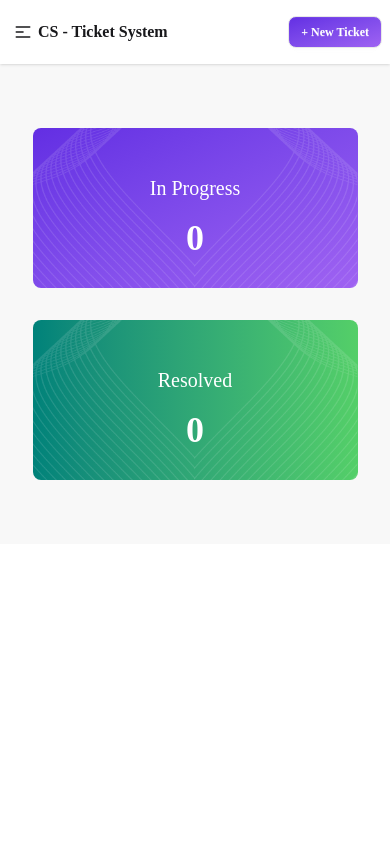
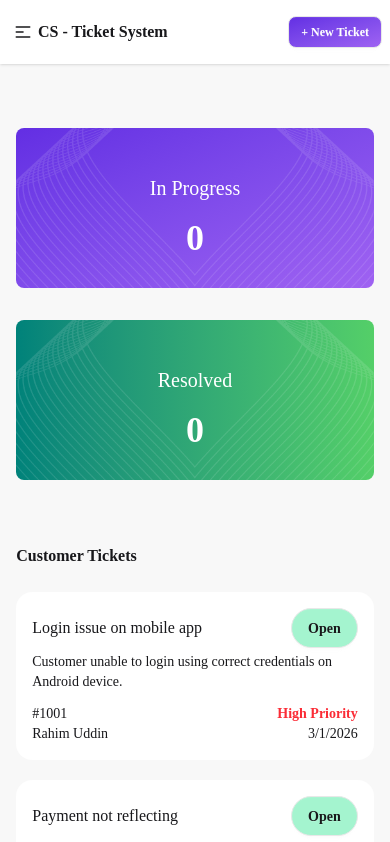
Before and after one commit to apupaul1/Customer-Support-Zone, a React (Vite) app: page / in a window 390 px wide. Shown: the top 842 px of the page. Built offline with nearby package versions, Linux system fonts and the light colour scheme; a web font is replaced by a local one.

Commit message:
Added Customer tickets and Task status functional

```diff
--- /dev/null
+++ b/public/tickets.json
@@ -0,0 +1,139 @@
+{
+  "tickets": [
+    {
+      "id": 1001,
+      "title": "Login issue on mobile app",
+      "description": "Customer unable to login using correct credentials on Android device.",
+      "customer": "Rahim Uddin",
+      "priority": "High",
+      "status": "Open",
+      "createdAt": "2026-03-01T09:15:00Z"
+    },
+    {
+      "id": 1002,
+      "title": "Payment not reflecting",
+      "description": "Customer completed payment but order status still pending.",
+      "customer": "Nusrat Jahan",
+      "priority": "High",
+      "status": "Open",
+      "createdAt": "2026-03-01T11:20:00Z"
+    },
+    {
+      "id": 1003,
+      "title": "Password reset email not received",
+      "description": "User requested password reset but did not receive email.",
+      "customer": "Tanvir Hasan",
+      "priority": "Medium",
+      "status": "Open",
+      "createdAt": "2026-02-28T16:45:00Z"
+    },
+    {
+      "id": 1004,
+      "title": "App crashes on checkout",
+      "description": "Application crashes when customer tries to checkout cart items.",
+      "customer": "Sadia Islam",
+      "priority": "High",
+      "status": "Open",
+      "createdAt": "2026-02-27T14:30:00Z"
+    },
+    {
+      "id": 1005,
+      "title": "Refund request for duplicate order",
+      "description": "Customer accidentally placed two identical orders and requests refund.",
+      "customer": "Imran Hossain",
+      "priority": "Medium",
+      "status": "Open",
+      "createdAt": "2026-02-26T10:10:00Z"
+    },
+    {
+      "id": 1006,
+      "title": "Unable to update profile",
+      "description": "Customer cannot update phone number in profile settings.",
+      "customer": "Mithila Rahman",
+      "priority": "Low",
+      "status": "Open",
+      "createdAt": "2026-02-25T08:55:00Z"
+    },
+    {
+      "id": 1007,
+      "title": "Order delivered to wrong address",
+      "description": "Customer claims order was delivered to incorrect address.",
+      "customer": "Arif Chowdhury",
+      "priority": "High",
+      "status": "Open",
+      "createdAt": "2026-02-24T13:40:00Z"
+    },
+    {
+      "id": 1008,
+      "title": "Coupon code not working",
+      "description": "Promo code applied but discount not showing.",
+      "customer": "Farhana Akter",
+      "priority": "Medium",
+      "status": "Open",
+      "createdAt": "2026-02-23T15:25:00Z"
+    },
+    {
+      "id": 1009,
+      "title": "Website loading very slow",
+      "description": "Customer experiencing very slow loading times on homepage.",
+      "customer": "Shakib Al Hasan",
+      "priority": "High",
+      "status": "Open",
+      "createdAt": "2026-02-22T18:10:00Z"
+    },
+    {
+      "id": 1010,
+      "title": "Account suspended without notice",
+      "description": "Customer account suspended but no email notification received.",
+      "customer": "Jannatul Ferdous",
+      "priority": "High",
+      "status": "Open",
+      "createdAt": "2026-02-21T09:00:00Z"
+    },
+    {
+      "id": 1011,
+      "title": "Incorrect invoice amount",
+      "description": "Invoice shows higher amount than actual order total.",
+      "customer": "Mahmudul Hasan",
+      "priority": "Medium",
+      "status": "Open",
+      "createdAt": "2026-02-20T12:35:00Z"
+    },
+    {
+      "id": 1012,
+      "title": "Notification not working",
+      "description": "Push notifications are not received on iOS device.",
+      "customer": "Rupa Das",
+      "priority": "Low",
+      "status": "Open",
+      "createdAt": "2026-02-19T17:50:00Z"
+    },
+    {
+      "id": 1013,
+      "title": "Cannot download invoice PDF",
+      "description": "Download button not responding when clicking invoice PDF.",
+      "customer": "Sabbir Ahmed",
+      "priority": "Low",
+      "status": "Open",
+      "createdAt": "2026-02-18T10:15:00Z"
+    },
+    {
+      "id": 1014,
+      "title": "Search feature not returning results",
+      "description": "Search bar does not show relevant products.",
+      "customer": "Sharmin Sultana",
+      "priority": "Medium",
+      "status": "Open",
+      "createdAt": "2026-02-17T14:05:00Z"
+    },
+    {
+      "id": 1015,
+      "title": "Language not switching properly",
+      "description": "Changing language does not update all page contents.",
+      "customer": "Kamrul Hasan",
+      "priority": "Low",
+      "status": "Open",
+      "createdAt": "2026-02-16T19:30:00Z"
+    }
+  ]
+}
--- a/src/App.jsx
+++ b/src/App.jsx
@@ -1,9 +1,23 @@
-import { useState } from 'react'
+import { Suspense, useState } from 'react'
 import './App.css'
 import { ToastContainer, toast } from 'react-toastify';
 import Navbar from './components/Navbar/Navbar';
+import TicketsContainer from './components/TicketsContainer/TicketsContainer';
+import CardStatus from './components/CardStatus/CardStatus';
+
+
+const ticketsPromise = fetch('/tickets.json').then(res => res.json())
+
 
 function App() {
+
+  const [progressCount, setProgressCount] = useState(0)
+  const [taskName, setTaskName] = useState([])
+  const [resolved, setResolved] = useState([])
+
+  const handleRemove = (a) => {
+    console.log("Hello");
+  }
 
   return (
     <>
@@ -11,7 +25,7 @@ function App() {
         <Navbar></Navbar>
       </header>
       <main className='bg-base-200'>
-        <div className="flex flex-col lg:flex-row w-10/12 mx-auto py-16 gap-8">
+        <div className="flex flex-col lg:flex-row w-11/12 mx-auto py-16 gap-8">
           <div className="relative bg-linear-to-br from-[#632EE3] to-[#9F62F2]
             lg:h-50 h-40 lg:flex-1 rounded-lg text-white flex flex-col justify-center items-center">
             <div className="absolute inset-0 w-full h-full">
@@ -27,7 +41,7 @@ function App() {
               />
             </div>
             <h1 className="text-xl my-4">In Progress</h1>
-                <p className="text-4xl font-semibold">0</p>
+            <p className="text-4xl font-semibold">{progressCount}</p>
           </div>
 
           <div className="relative bg-linear-to-l from-[#54CF68] to-[#00827A] lg:h-50 h-40 lg:flex-1 rounded-lg text-white flex flex-col justify-center items-center">
@@ -44,9 +58,27 @@ function App() {
               />
             </div>
             <h1 className="text-xl my-4">Resolved</h1>
-                <p className="text-4xl font-semibold">0</p>
+            <p className="text-4xl font-semibold">{resolved.length}</p>
           </div>
         </div>
+
+        <section className='flex w-11/12 mx-auto gap-4 flex-col lg:flex-row pb-12'>
+          <Suspense fallback={<h1>Loading....</h1>}>
+            <TicketsContainer
+              setProgressCount={setProgressCount}
+              progressCount={progressCount}
+              ticketsPromise={ticketsPromise}
+              taskName={taskName}
+              setTaskName={setTaskName}
+            ></TicketsContainer>
+          </Suspense>
+          <CardStatus
+            taskName={taskName}
+            resolved={resolved}
+            setResolved={setResolved}
+            handleRemove={handleRemove}
+          ></CardStatus>
+        </section>
       </main>
 
       <footer></footer>
--- /dev/null
+++ b/src/components/CardStatus/CardStatus.jsx
@@ -0,0 +1,38 @@
+import React, { useState } from 'react';
+
+const CardStatus = ({ taskName, resolved, setResolved }) => {
+
+
+    return (
+        <div className='flex-1'>
+            <div>
+                <h1 className='font-bold'>Task Status</h1>
+                <div className='text-sm text-gray-500 my-3'>
+                    {taskName.length == 0 ? 'Select a ticket to add to Task Status' : <div className='flex flex-col gap-3'>
+                        {taskName.map(task => <div key={task.id} className='bg-base-100 p-4 shadow-lg rounded-xl'>
+                            <h1 className='mb-4'>{task.title}</h1>
+                            <button onClick={() => {
+                                const updatedResolved = [...resolved, task]
+                                setResolved(updatedResolved)
+                            }}
+                                className='btn w-full btn-success text-base-100'>Complete</button>
+                        </div>)}
+                    </div>}
+                </div>
+            </div>
+
+            <div>
+                <h1 className='font-bold'>Resolved Task</h1>
+                <div className='text-sm text-gray-500 my-3'>
+                    {resolved.length == 0 ? 'No Resolved Task Yet.' : <div className='flex flex-col gap-3'>
+                        {resolved.map(resolve => <div key={resolve.id} className='bg-base-100 p-4 shadow-lg rounded-xl'>
+                            <h1 className='mb-4'>{resolve.title}</h1>
+                        </div>)}
+                    </div>}
+                </div>
+            </div>
+        </div>
+    );
+};
+
+export default CardStatus;
--- /dev/null
+++ b/src/components/TicketCard/TicketCard.jsx
@@ -0,0 +1,60 @@
+import React, { useState } from 'react';
+import { toast } from 'react-toastify';
+
+const TicketCard = ({ ticket, setProgressCount, progressCount, taskName, setTaskName }) => {
+
+    const { id, title, description, customer, priority, status, createdAt } = ticket
+
+    const formattedDate = new Date(createdAt).toLocaleDateString("en-US");
+
+    const [isClicked, setIsClicked] = useState(false);
+
+    const handleClick = () => {
+        if (isClicked) {
+            toast.error("You have already added to be resolved")
+            return;
+        }
+        setIsClicked(true);
+        setProgressCount(progressCount + 1)
+
+        const data = { id, title }
+        const updatedData = [...taskName,data]
+        setTaskName(updatedData)
+    };
+
+    return (
+        <div
+            onClick={handleClick}
+            className={`bg-base-100 p-4 rounded-2xl ${isClicked ? 'cursor-not-allowed' : 'cursor-pointer'}`}
+        >
+            <div className='flex justify-between mb-1 items-center'>
+                <h1>{title}</h1>
+                <button className={"btn rounded-full bg-emerald-200"}>{status}</button>
+            </div>
+
+            <div className='mb-3'>
+                <p className='text-sm'>{description}</p>
+            </div>
+
+            <div className='flex flex-col lg:flex-row justify-between'>
+
+                <div className='flex justify-between gap-6'>
+                    <h1 className='text-sm'>#{id}</h1>
+                    <p className={`font-semibold text-sm
+                        ${priority === 'High' && 'text-red-500'}
+                        ${priority === 'Medium' && 'text-[#FEBB0C]'}
+                        ${priority === 'Low' && 'text-[#02A53B]'}`}>
+                        {priority} Priority</p>
+                </div>
+
+                <div className='flex  justify-between gap-4'>
+                    <h1 className='text-sm'>{customer}</h1>
+                    <p className='flex items-center gap-2 text-sm'>{formattedDate}</p>
+                </div>
+
+            </div>
+        </div>
+    );
+};
+
+export default TicketCard;
--- /dev/null
+++ b/src/components/TicketsContainer/TicketsContainer.jsx
@@ -0,0 +1,29 @@
+import React, { use } from 'react';
+import TicketCard from '../TicketCard/TicketCard';
+
+const TicketsContainer = ({ticketsPromise,setProgressCount,progressCount,taskName,setTaskName}) => {
+
+    const allTickets = use(ticketsPromise)
+
+    const tickets = allTickets.tickets
+
+    return (
+        <div className='flex-2'>
+            <h1 className='font-bold'>Customer Tickets</h1>
+
+            <div className='grid grid-cols-1 lg:grid-cols-2 gap-5 mt-6'>
+                {tickets.map(ticket=> <TicketCard
+                key={ticket.id}
+                ticket={ticket}
+                setProgressCount={setProgressCount}
+                progressCount={progressCount}
+                taskName={taskName}
+                setTaskName={setTaskName}
+                >
+                </TicketCard>)}
+            </div>
+        </div>
+    );
+};
+
+export default TicketsContainer;
```
Lines whose indentation alone changed are shown as unchanged.
